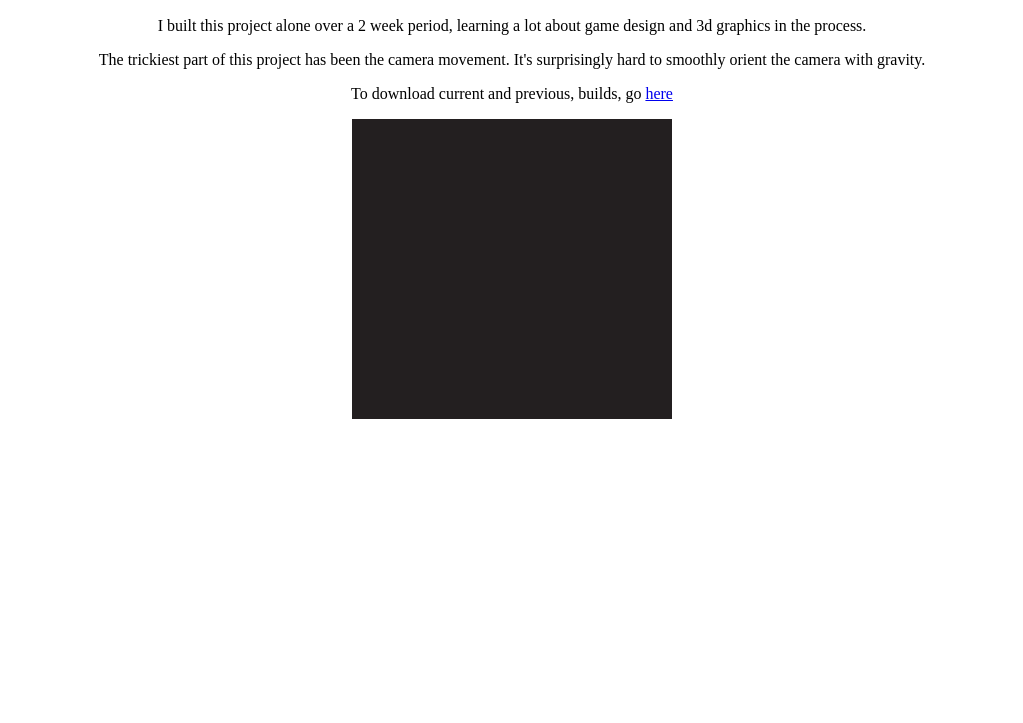
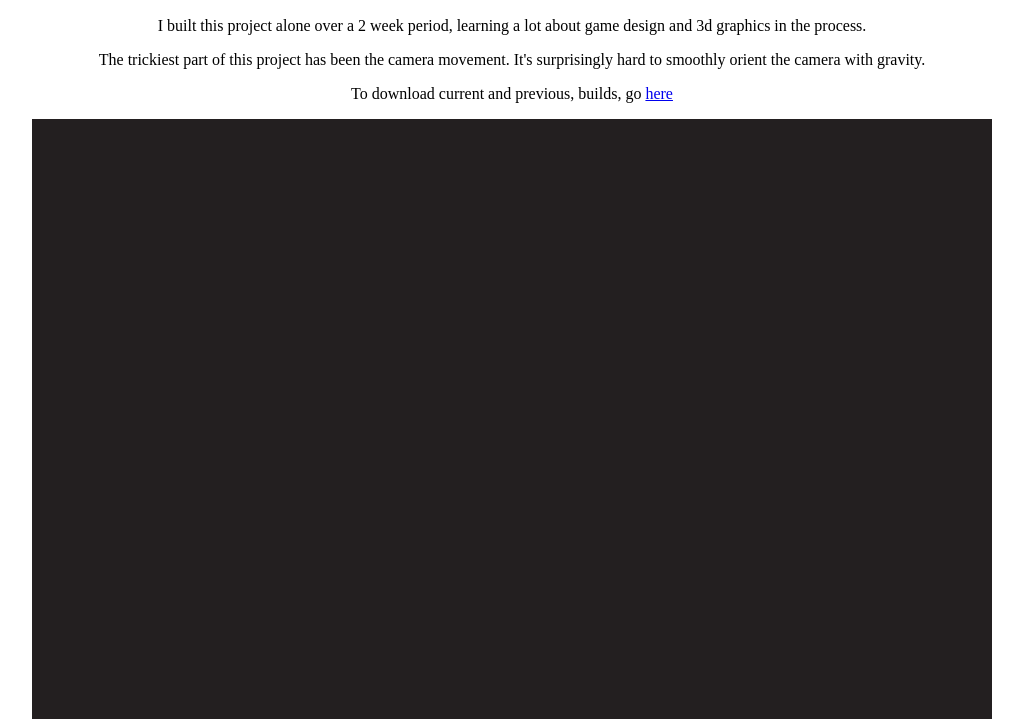
Before and after one commit to B0RDERS/p2-gold, a plain HTML site: page index.html in a window 1280 px wide. Shown: the part 110-833 px from the top of the page, without its empty margins (128-1151 px from the left). Before the commit the page ends 800 px from the top, so only its background shows below. Drawn offline with Linux system fonts and the light colour scheme; no server answers.

Commit message:
fixed web player

```diff
--- a/index.html
+++ b/index.html
@@ -11,8 +11,8 @@
     <p>I built this project alone over a 2 week period, learning a lot about game design and 3d graphics in the process.</p>
     <p>The trickiest part of this project has been the camera movement. It's surprisingly hard to smoothly orient the camera with gravity.</p>
     <p>To download current and previous, builds, go <a href="downloads">here</a></p>
-    <canvas id="unity-canvas" width=320 height=300 tabindex="-1" style="width: 320px; height: 300px; background: #231F20"></canvas>
-    <script src="Build/web-build.loader.js"></script>
+    <canvas id="unity-canvas" width=960 height=600 tabindex="-1" style="width: 960px; height: 600px; background: #231F20"></canvas>
+    <script src="Build/web.loader.js"></script>
     <script>
       if (/iPhone|iPad|iPod|Android/i.test(navigator.userAgent)) {
         // Mobile device style: fill the whole browser client area with the game canvas:
@@ -30,14 +30,14 @@
       }
 
       createUnityInstance(document.querySelector("#unity-canvas"), {
-        dataUrl: "Build/web-build.data.unityweb",
-        frameworkUrl: "Build/web-build.framework.js.unityweb",
-        codeUrl: "Build/web-build.wasm.unityweb",
+        dataUrl: "Build/web.data",
+        frameworkUrl: "Build/web.framework.js",
+        codeUrl: "Build/web.wasm",
         streamingAssetsUrl: "StreamingAssets",
         companyName: "DefaultCompany",
-        productName: "p1",
-        productVersion: "1.0",
-        matchWebGLToCanvasSize: false, // Uncomment this to separately control WebGL canvas render size and DOM element size.
+        productName: "p2",
+        productVersion: "0.1.0",
+        // matchWebGLToCanvasSize: false, // Uncomment this to separately control WebGL canvas render size and DOM element size.
         // devicePixelRatio: 1, // Uncomment this to override low DPI rendering on high DPI displays.
       });
     </script>
```
Also changed, not shown: 1 other file.
